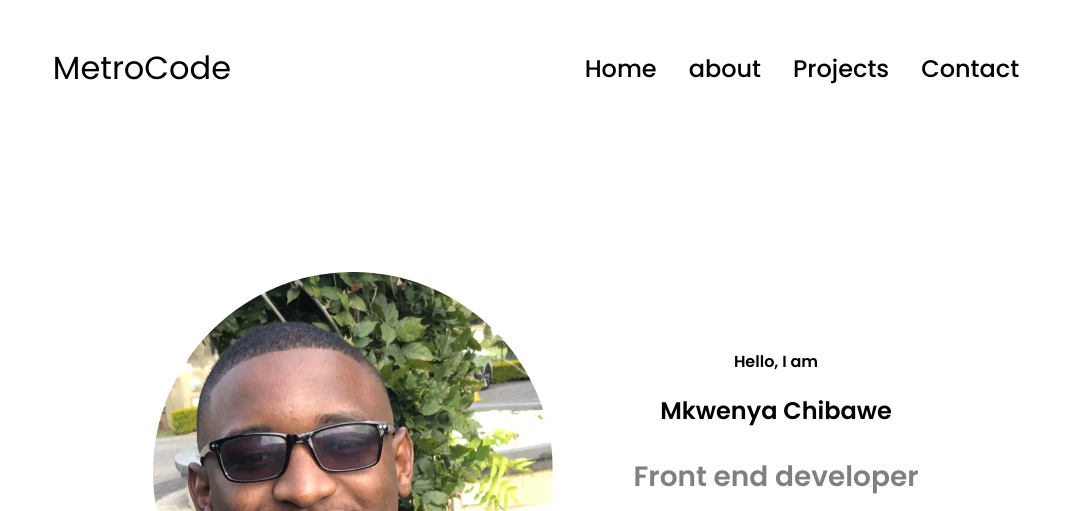
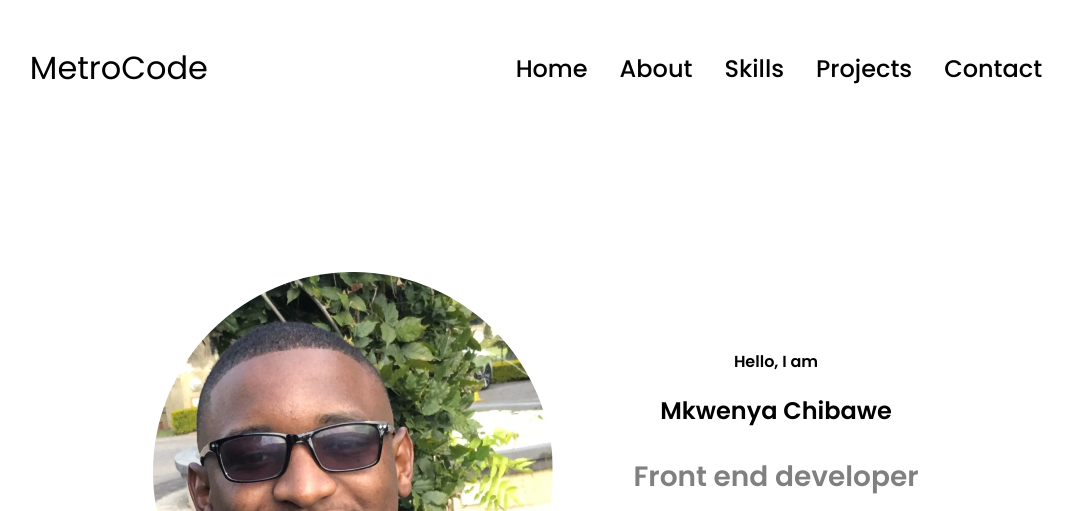
Before and after one commit to ChibaweM/Portfolio-Website-1, a plain HTML site: page index.html in a window 1280 px wide. Shown: the top 511 px of the page, without its empty margins (104-1177 px from the left). Drawn offline with Linux system fonts and the light colour scheme.

Commit message:
Starting the skills part of portfolio

```diff
--- a/index.html
+++ b/index.html
@@ -15,7 +15,8 @@
       <div>
         <ul class="nav-links">
           <li><a href="#profile">Home</a></li>
-          <li><a href="#about">about</a></li>
+          <li><a href="#about">About</a></li>
+          <li><a href="#skills">Skills</a></li>
           <li><a href="#projects">Projects</a></li>
           <li><a href="#contact">Contact</a></li>
         </ul>
@@ -129,5 +130,9 @@
         </div>
       </div>
     </section>
+
+    <section id="skills">
+
+    </section>
   </body>
 </html>
```
